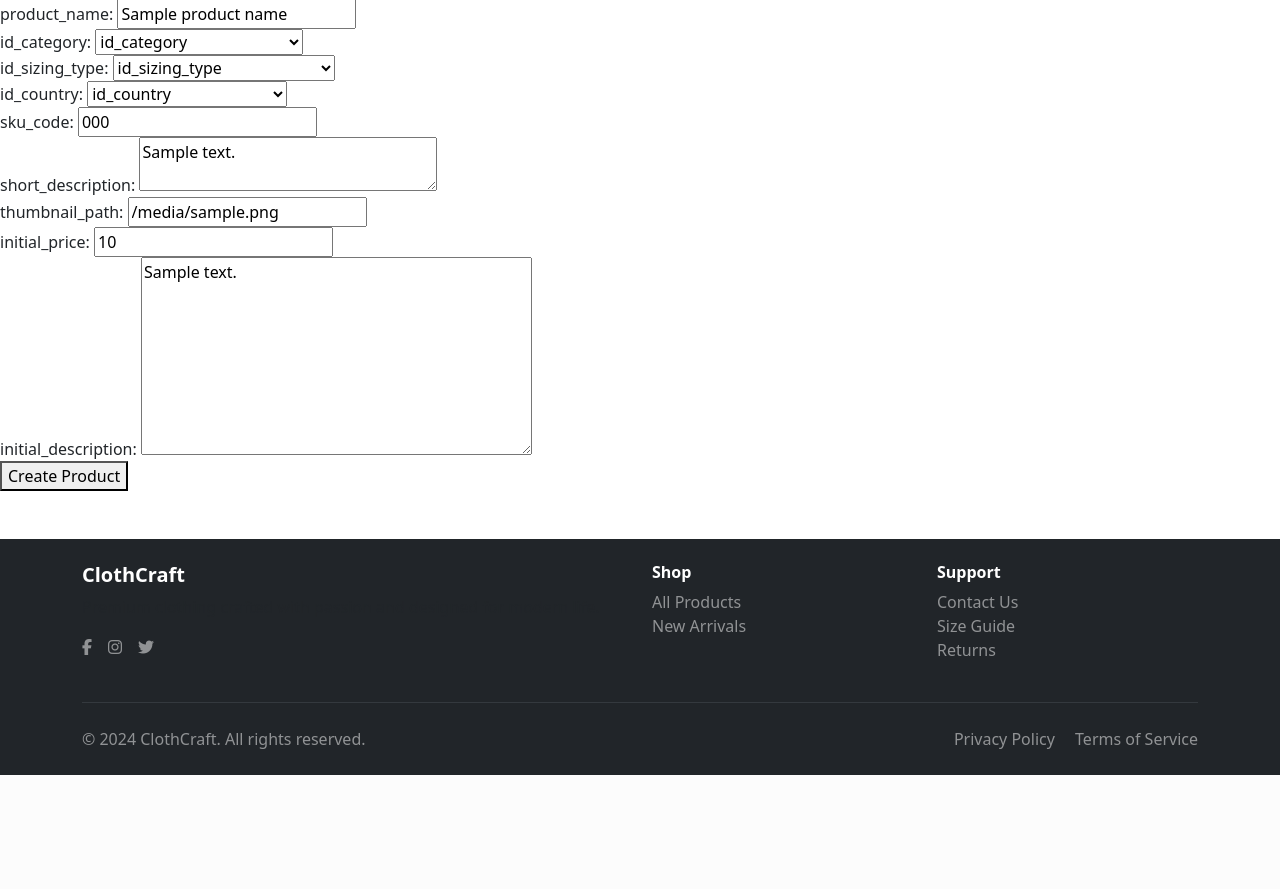
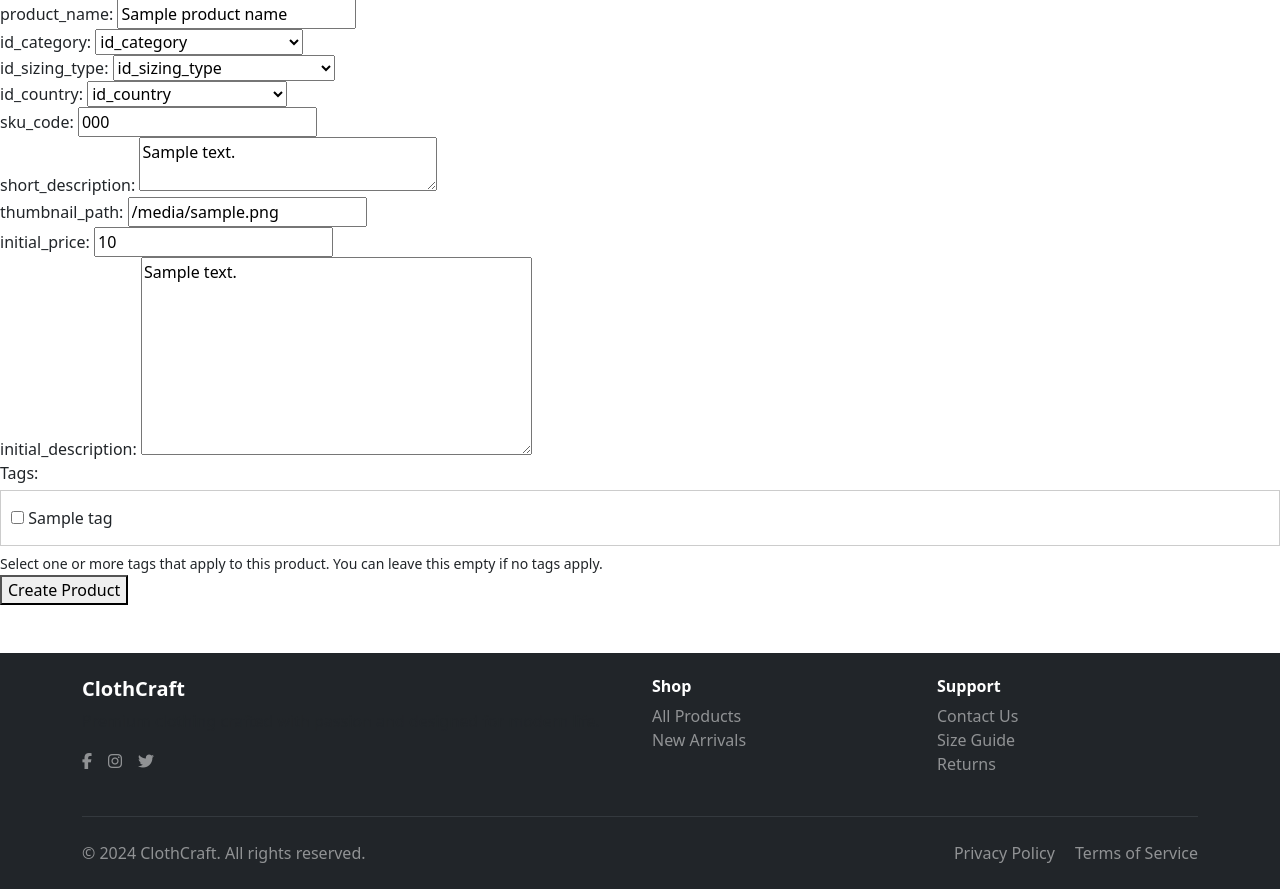
Before and after one commit to Nope-Nat/ClothCraft, a FastAPI app: template app/templates/admin/new_product.html in a window 1280 px wide. Shown: the part 113-1002 px from the top of the page. Before the commit the page ends 888 px from the top, so only its background shows below. Run offline with FastAPI, Linux system fonts and the light colour scheme; the template is opened without the code that fills it: most values are stand-ins (such as "Sample title", 1, 10 or a date in 2020); parts of the project's set-up code (start-up, migrations or seed data) failed here and were passed over.

Commit message:
Tags picker in new_product page

```diff
--- a/app/templates/admin/new_product.html
+++ b/app/templates/admin/new_product.html
@@ -64,13 +64,29 @@
         <label for="initial_description">initial_description:</label>
         <textarea id="initial_description" name="initial_description" rows="8" cols="40" required>{{ initial_description or '' }}</textarea>
     </div>
+    <div>
+        <label>Tags:</label>
+        <div style="max-height: 150px; overflow-y: auto; border: 1px solid #ccc; padding: 10px; margin: 5px 0;">
+            {% for tag in tags %}
+                <div style="margin: 5px 0;">
+                    <input type="checkbox"
+                           id="tag_{{ tag.id_tag }}"
+                           name="selected_tags"
+                           value="{{ tag.id_tag }}"
+                           {% if selected_tags and tag.id_tag in selected_tags %}checked{% endif %}>
+                    <label for="tag_{{ tag.id_tag }}">{{ tag.name }}</label>
+                </div>
+            {% endfor %}
+        </div>
+        <small>Select one or more tags that apply to this product. You can leave this empty if no tags apply.</small>
+    </div>
     <button type="submit">Create Product</button>
 </form>
 
 {% if errors %}
 <div class="errors">
     {% for error in errors %}
-    <p>{{ error }}</p>
+    <p style="color: red;">{{ error }}</p>
     {% endfor %}
 </div>
 {% endif %}
```
Also changed, not shown: app/repository/product/product_management_repository.py (+12 -2 lines), app/router/admin/new_product.py (+8 -10 lines).
